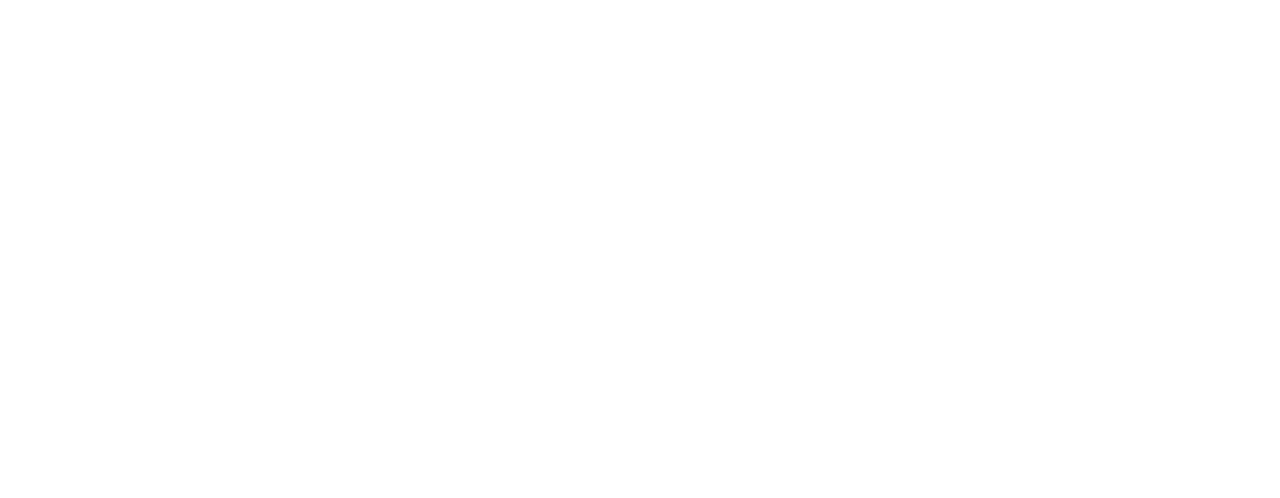
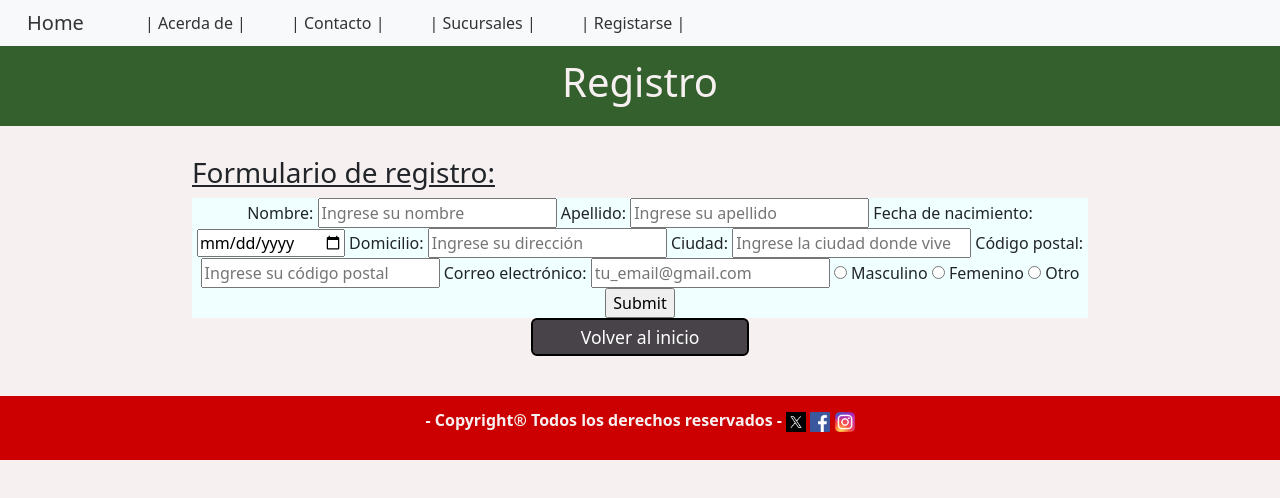
Before and after one commit to leonel1414/La-Cocina-de-Nacho, a plain HTML site: page registro.html in a window 1280 px wide. Drawn offline with nearby package versions, Linux system fonts and the light colour scheme.

Commit message:
registro

```diff
--- /dev/null
+++ b/css/registro.css
@@ -0,0 +1,11 @@
+.espaciado
+{
+    margin-bottom: 40px;
+}
+
+#formularioRegistro
+{
+    background-color: azure;
+    text-align: center;
+
+}
--- a/registro.html
+++ b/registro.html
@@ -0,0 +1,91 @@
+<!DOCTYPE html>
+<html lang="en">
+    <head>
+        <meta charset="UTF-8">
+        <meta name="viewport" content="width=device-width, initial-scale=1.0">
+        <link rel="stylesheet" href="/css/estiloBase.css">
+        <link rel="stylesheet" href="/css/registro.css">
+        <link href="https://cdn.jsdelivr.net/npm/bootstrap@5.3.0/dist/css/bootstrap.min.css" rel="stylesheet">
+        <title>Registro</title>
+    </head>
+    <body id="fondo">
+        <nav class="navbar navbar-expand-lg bg-body-tertiary" id="barraNavegacion">
+            <div class="container-fluid">
+                <a class="navbar-brand" href="/index.html">Home</a>
+                <div class="hamburger" onclick="toggleMenu()">
+                    <div></div>
+                    <div></div>
+                    <div></div>
+                </div>
+                <div class="nav-links" id="navbarNav">
+                    <a class="nav-link" href="/acercaDe.html">| Acerda de |</a>
+                    <a class="nav-link" href="contacto.html">| Contacto |</a>
+                    <a class="nav-link" href="sucursales.html">| Sucursales |</a>
+                    <a class="nav-link" href="registro.html">| Registarse |</a>
+                </div>
+
+                <div class="collapse navbar-collapse" id="navbarNav">
+                </div>
+
+            </div>
+        </nav>
+        <div class="barraDivisoria" id="barraDivisoriaSuperior">
+            <h1>Registro</h1>
+        </div>
+        <article>
+
+            <h3><u>Formulario de registro:</u></h3>
+            <div class="" id="formularioRegistro">
+                <div class="row">
+                    <div class="col-sm-12">
+                        <form action="">
+
+                            <label for="nombre">Nombre:</label>
+                            <input id="nombre" type="text" name="nombre" placeholder="Ingrese su nombre" required>
+
+                            <label for="apellido">Apellido:</label>
+                            <input id="apellido" type="text" name="apellido" placeholder="Ingrese su apellido" required>
+
+                            <label for="fechaNacimiento">Fecha de nacimiento:</label>
+                            <input id="fechaNacimiento" name="fechaNacimiento" type="date" required>
+
+                            <label for="domicilio">Domicilio:</label>
+                            <input id="domicilio" type="text" name="domicilio" placeholder="Ingrese su dirección" required>
+
+                            <label for="ciudad">Ciudad:</label>
+                            <input id="ciudad" type="text" name="ciudad" placeholder="Ingrese la ciudad donde vive" required>
+
+                            <label for="codigoPostal">Código postal:</label>
+                            <input id="codigoPostal" type="text" name="codigoPostal" placeholder="Ingrese su código postal" pattern="[0-9]{4,6}" maxlength="6" required>
+
+                            <label for="email">Correo electrónico:</label>
+                            <input id="email" type="email" name="email" placeholder="tu_email@gmail.com" required>
+
+                            <label>
+                                <input type="radio" name="genero" value="masculino"> Masculino
+                                <input type="radio" name="genero" value="femenino"> Femenino
+                                <input type="radio" name="genero" value="otro"> Otro
+                            </label>
+
+                            <input type="submit">
+                        </form>
+                    </div>
+                </div>
+
+            </div>
+            <div class="container espaciado">
+                <button type="button" id="botonInicio" class="btn btn-primary" style="--bs-btn-padding-y: .25rem; --bs-btn-padding-x: .5rem; --bs-btn-font-size: .75rem;" onclick="window.location.href = 'index.html'">
+                    Volver al inicio
+                </button>
+            </div>
+        </article>
+        <footer class="barraDivisoria" id="barraDivisoriaInferior">
+            <p><strong>- Copyright® Todos los derechos reservados -</strong>
+                <a href="https://twitter.com/?lang=es" target="_blank"><img class="icon" src="images/xIcon.jpg" alt="icono_de_X"></a>
+                <a href="https://www.facebook.com/?locale=es_LA" target="_blank"><img class="icon" src="./images/facebookIcon.png" alt="icono_de_facebook"></a>
+                <a href="https://www.instagram.com/" target="_blank"><img class="icon" src="./images/instagramIcon.png" alt="icono_de_instagram"></a>
+            </p>
+        </footer>
+        <script src="/js/menu.js"></script>
+    </body>
+</html>
```
Also changed, not shown: sucursales.html (+3 -0 lines).
